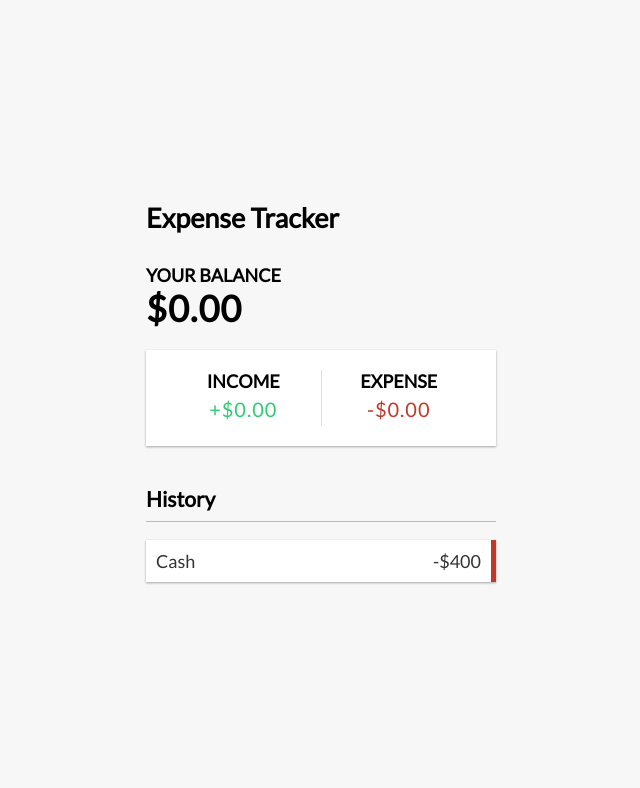
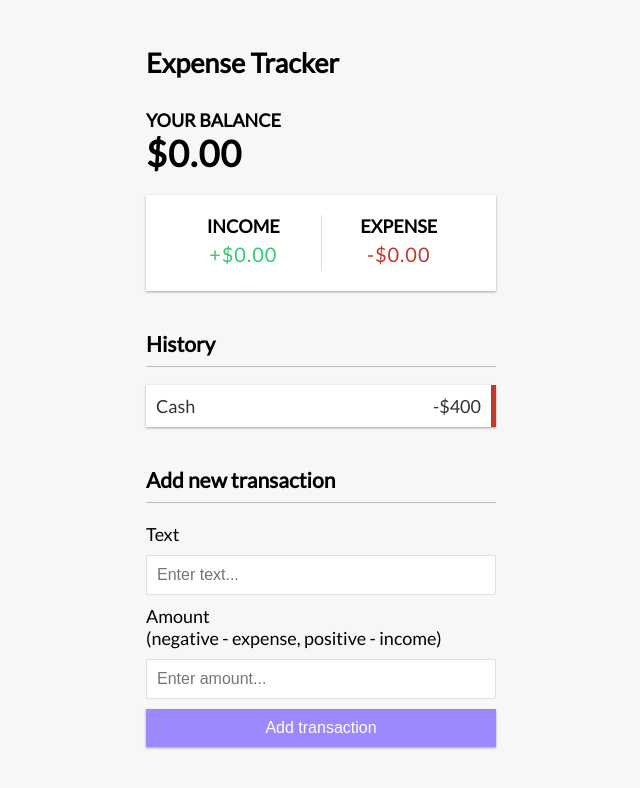
Before and after one commit to Sergiomendozer/exp, a React (Create React App) app: page / in a window 1280 px wide. Shown: the top 788 px of the page, without its empty margins (319-959 px from the left). Built offline with nearby package versions, Linux system fonts and the light colour scheme.

Commit message:
Update App.tsx and AddTransaction.tsx

```diff
--- a/src/App.tsx
+++ b/src/App.tsx
@@ -3,7 +3,7 @@
 import { Balance } from "./components/Balance";
 import { IncomeExpenses } from "./components/IncomeExpenses";
 import { TransactionList } from "./components/TransactionList";
-// import { AddTransaction } from "./components/AddTransaction";
+import { AddTransaction } from "./components/AddTransaction";
 // timer;;
 
 export default function App() {
@@ -14,6 +14,7 @@
         <Balance />
         <IncomeExpenses />
         <TransactionList />
+        <AddTransaction />
       </div>
     </div>
   );
--- a/src/components/AddTransaction.tsx
+++ b/src/components/AddTransaction.tsx
@@ -0,0 +1,21 @@
+export const AddTransaction = () => {
+  return (
+    <>
+      <h3>Add new transaction</h3>
+      <form>
+        <div className="form-control">
+          <label htmlFor="text">Text</label>
+          <input type="text" placeholder="Enter text..." />
+        </div>
+        <div className="form-control">
+          <label htmlFor="amount">
+            Amount <br />
+            (negative - expense, positive - income)
+          </label>
+          <input type="number" placeholder="Enter amount..." />
+        </div>
+        <button className="btn">Add transaction</button>
+      </form>
+    </>
+  );
+};
```
